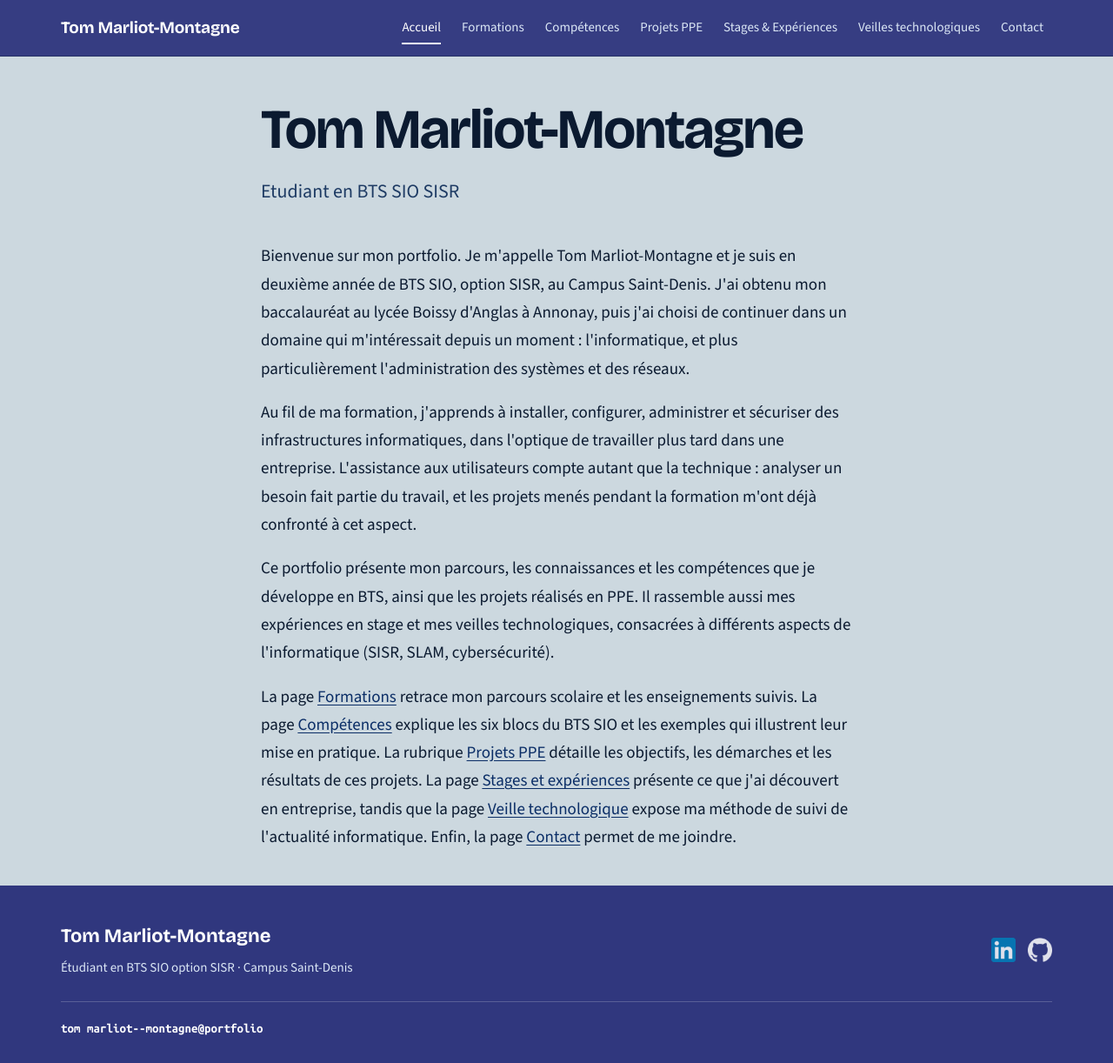
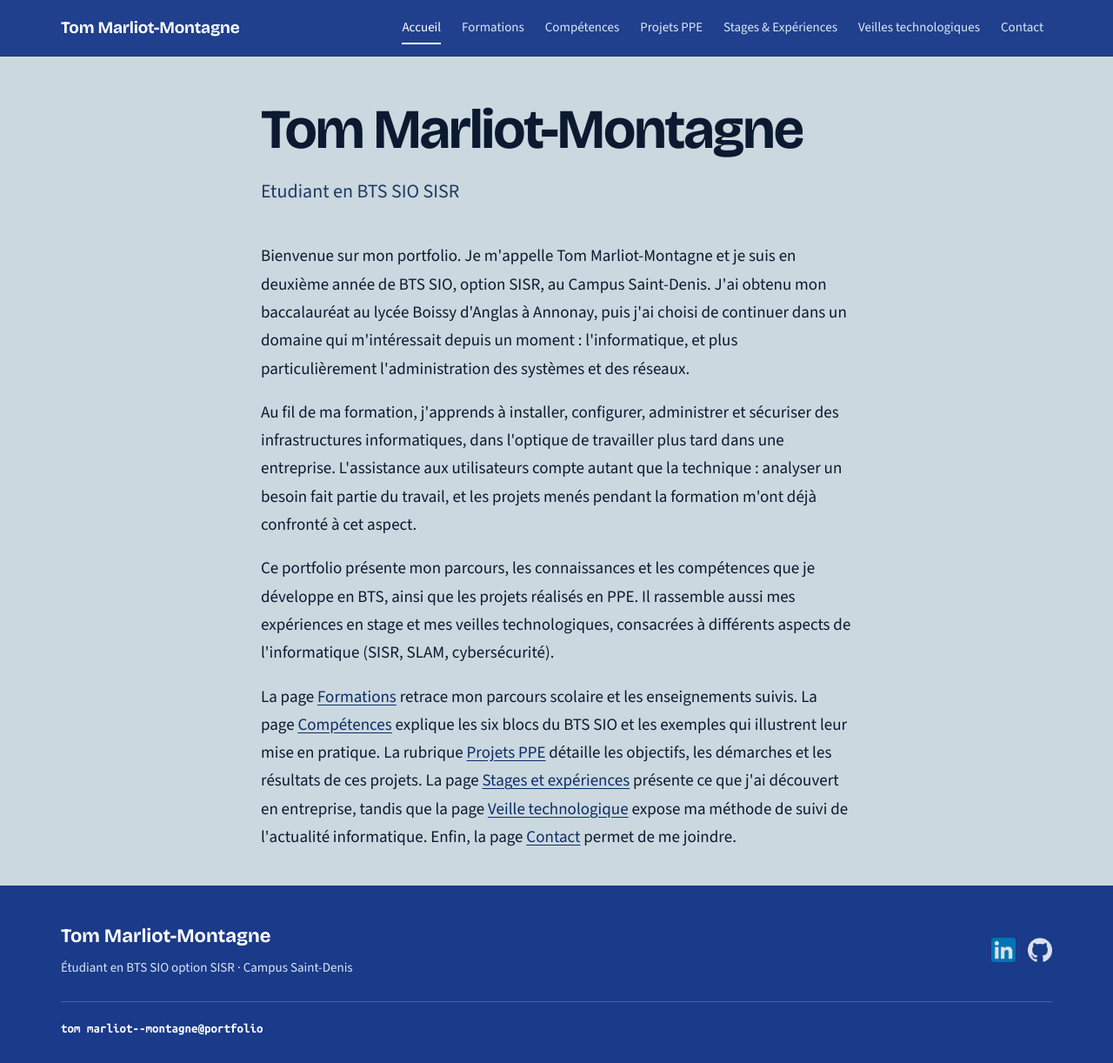
Before and after one commit to Tomino07/portfolio, a plain HTML site: page index.html in a window 1280 px wide. Shown: the whole page at 87% size. Drawn offline with nearby package versions, Linux system fonts and the light colour scheme.

Commit message:
Update style.css

```diff
--- a/css/style.css
+++ b/css/style.css
@@ -62,7 +62,7 @@ strong { color: var(--text); font-weight: 700; }
   position: sticky;
   top: 0;
   z-index: 10;
-  background: rgba(48, 55, 126, .96);
+  background: rgba(26, 58, 138, .96);
   backdrop-filter: blur(8px);
   -webkit-backdrop-filter: blur(8px);
   border-bottom: 1px solid rgba(11, 26, 48, .35);
@@ -220,7 +220,7 @@ button[type="submit"]:hover { background: #1d4a8a; }
 .form-status { font-size: 16px; color: var(--navy); font-weight: 600; margin-top: 14px; }
 
 .site-footer {
-  background: #30377E;
+  background: #1A3A8A;
   font-size: 15px;
   color: var(--deep-text);
 }
```
